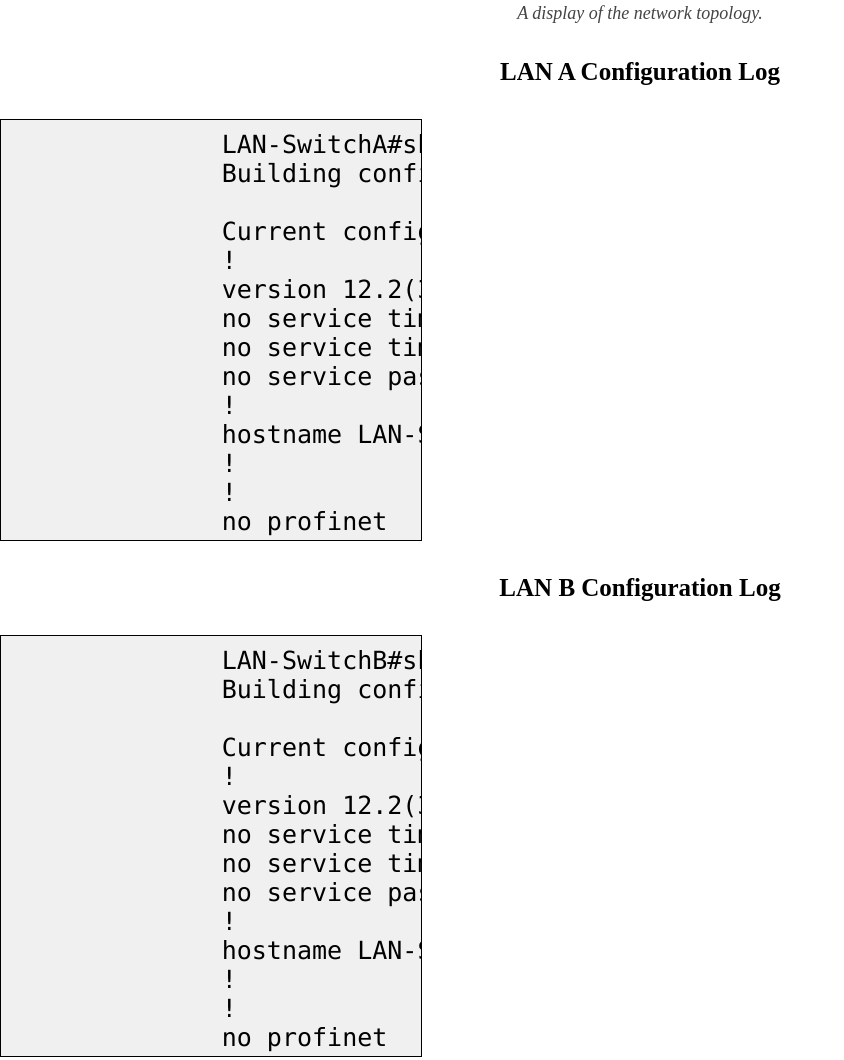
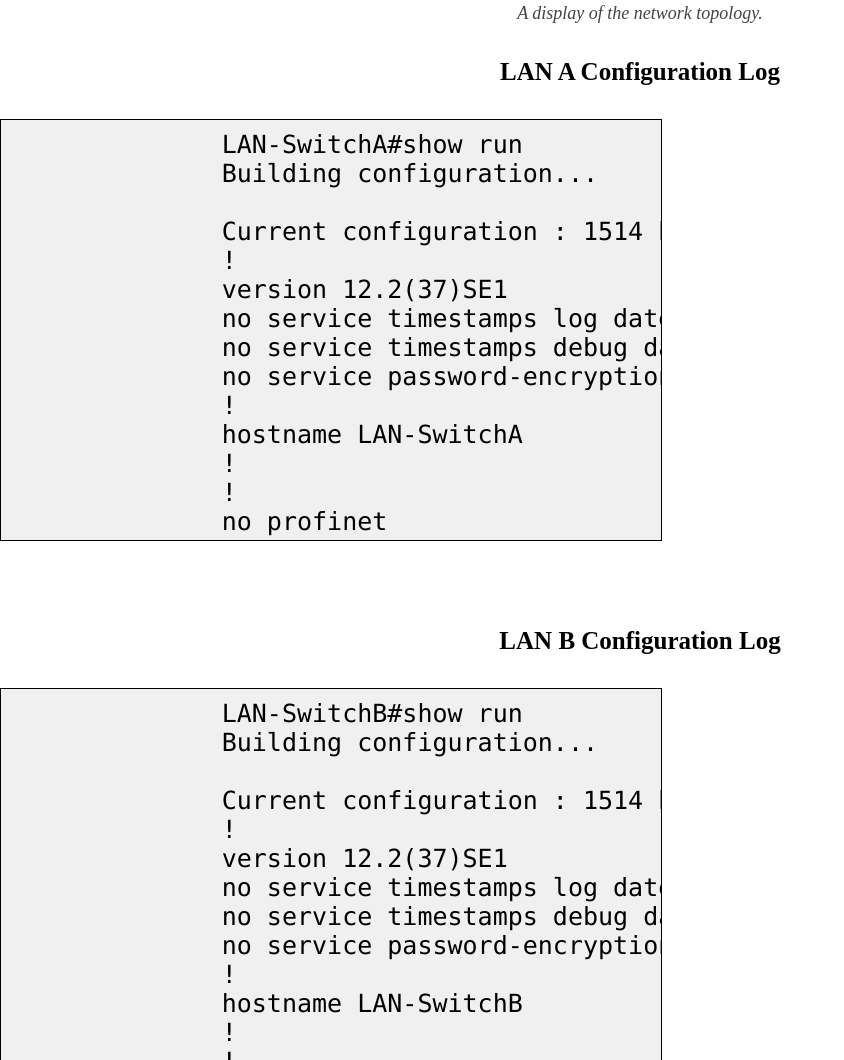
Before and after one commit to gavinB579/gavinB579.github.io, a plain HTML site: page projects/ciscoPacketTracer/ciscoVLANConfig.html in a window 1280 px wide. Shown: the part 656-1716 px from the top of the page, without its empty margins (0-844 px from the left). Drawn offline with Linux system fonts and the light colour scheme.

Commit message:
Minor styling changes for the width of the log, and added a line break between the two longs on cisco vlan config. Deleted 2 pictures, with plans of replacing one.

```diff
--- a/Styling.css
+++ b/Styling.css
@@ -162,5 +162,5 @@ pre
     overflow-x: auto;
     font-family: consolas, monospace;
     max-height: 400px;
-    max-width: 400px;
+    max-width: 50%;
 }
```
Also changed, not shown: projects/ciscoPacketTracer/ciscoVLANConfig.html (+1 -0 lines), assets/images/ciscoPacketTracer/switchConfig/cliResults.png (deleted), assets/images/ciscoPacketTracer/switchConfig/networkTopology.png (deleted).
